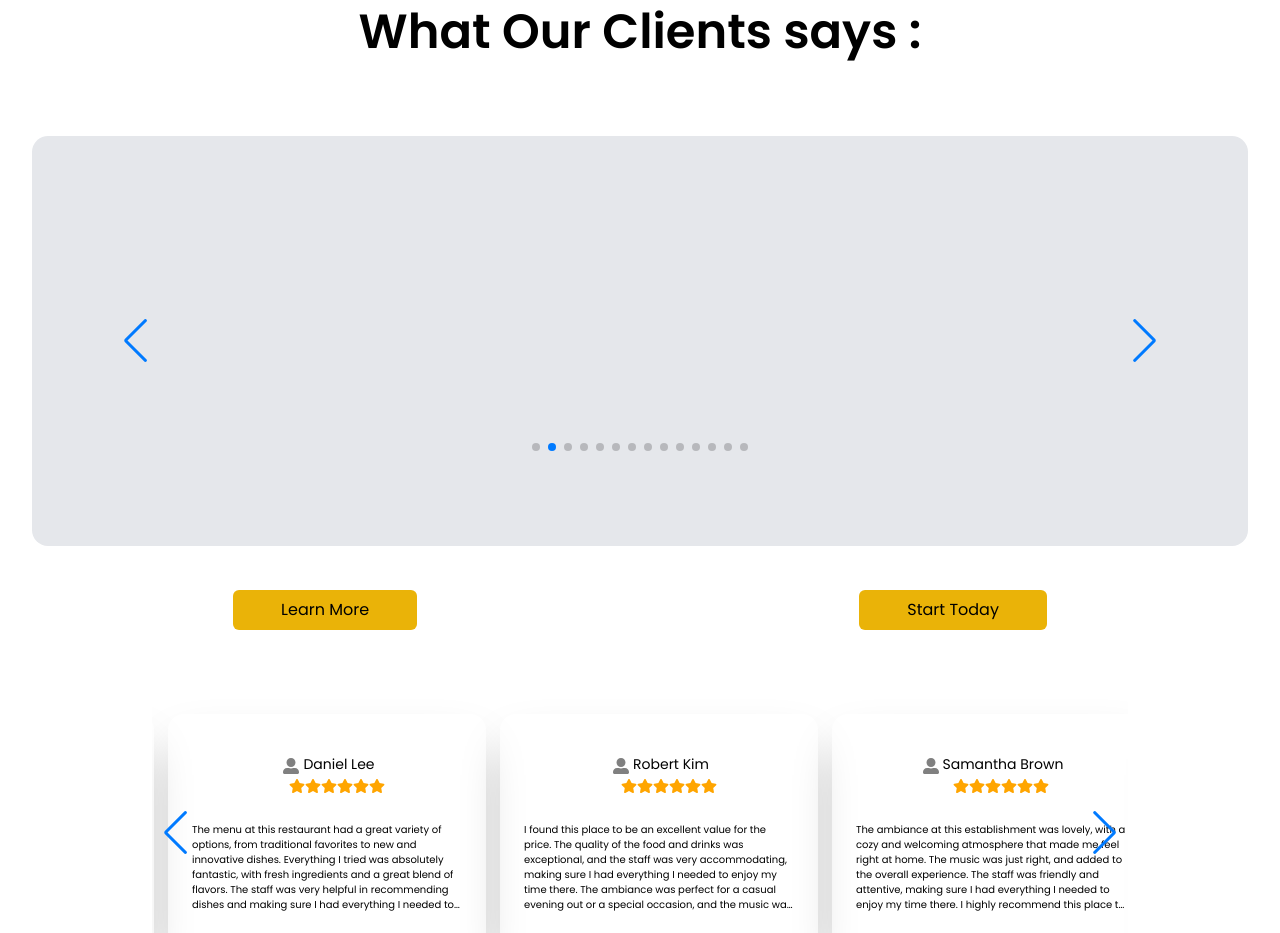
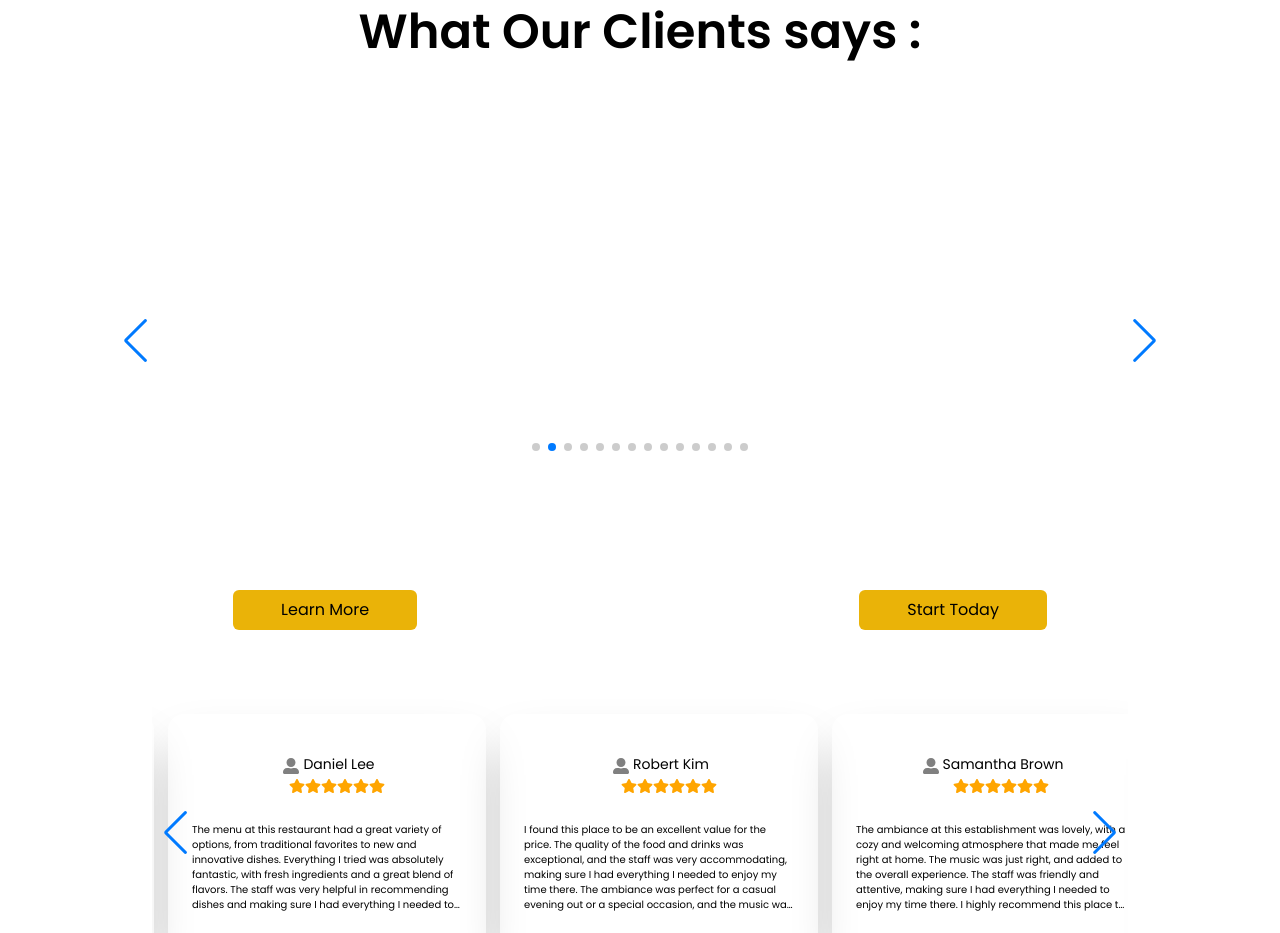
Before and after one commit to boymeetsblockchain/mpi, a React (Create React App) app: page / in a window 1280 px wide. Shown: the part 1640-2573 px from the top of the page. Built offline with nearby package versions, Linux system fonts and the light colour scheme.

Commit message:
fix a few bugs

```diff
--- a/src/components/TestimonialSwiper.jsx
+++ b/src/components/TestimonialSwiper.jsx
@@ -46,7 +46,7 @@ const Carousel = () => {
 
   return (
     <div className="mx-auto max-w-[500px] p-8 md:max-w-[1000px] lg:max-w-[1400px]">
-      <div className="bg-gray-200 p-4 pt-10 md:p-20 md:mt-8 rounded-2xl">
+      <div className=" p-4 pt-10 md:p-20 md:mt-8 rounded-2xl">
         <Swiper
           spaceBetween={20}
           slidesPerView={`${width < 1000 && 1 || width >= 1000 && width < 1300 && 2 || width >= 1300 && 3}`}
```
